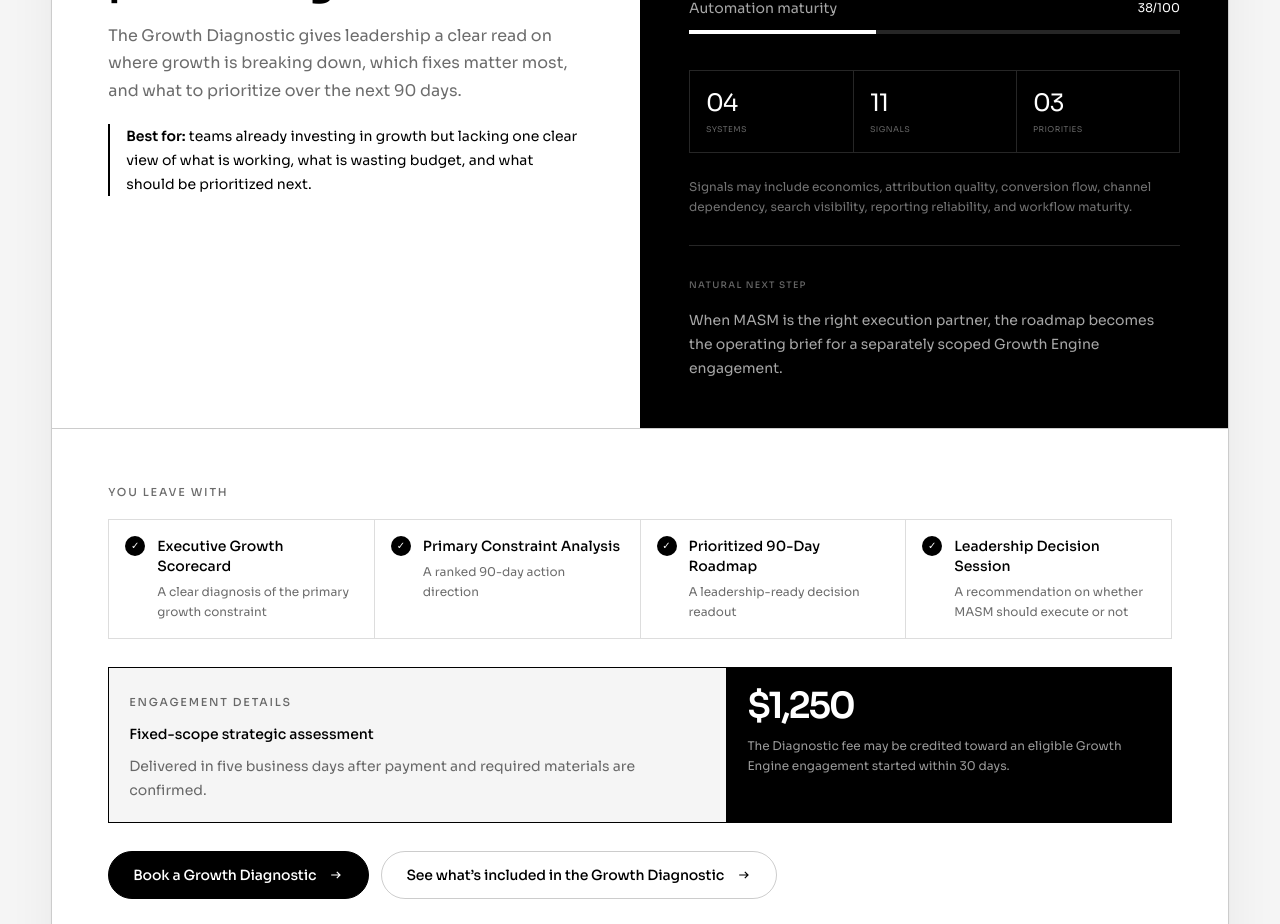
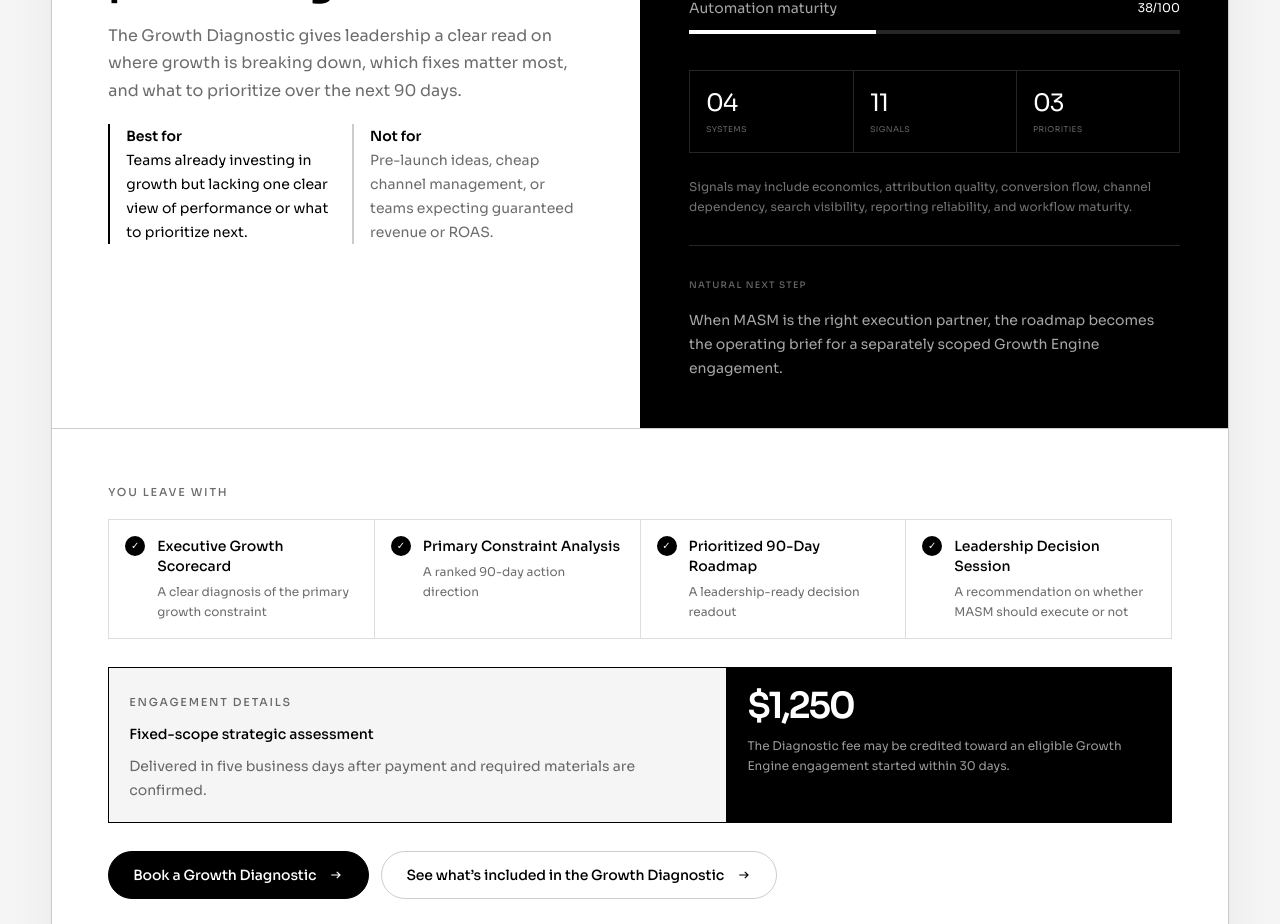
Before and after one commit to sianmatti/masm-website, a Next.js app: page / in a window 1280 px wide. Shown: the part 1560-2484 px from the top of the page. Built offline with nearby package versions, Linux system fonts and the light colour scheme.

Commit message:
Strengthen homepage qualification and conversion clarity

```diff
--- a/components/diagnostic.tsx
+++ b/components/diagnostic.tsx
@@ -53,11 +53,18 @@ export function Diagnostic() {
                 growth is breaking down, which fixes matter most, and what to
                 prioritize over the next 90 days.
               </p>
-              <p className="mt-5 border-l-2 border-ink pl-4 text-sm leading-6 text-ink">
-                <strong className="font-semibold">Best for:</strong> teams already
-                investing in growth but lacking one clear view of what is working,
-                what is wasting budget, and what should be prioritized next.
-              </p>
+              <div className="mt-5 grid gap-3 sm:grid-cols-2">
+                <p className="border-l-2 border-ink pl-4 text-sm leading-6 text-ink">
+                  <strong className="block font-semibold">Best for</strong>
+                  Teams already investing in growth but lacking one clear view
+                  of performance or what to prioritize next.
+                </p>
+                <p className="border-l-2 border-ink/20 pl-4 text-sm leading-6 text-muted">
+                  <strong className="block font-semibold text-ink">Not for</strong>
+                  Pre-launch ideas, cheap channel management, or teams expecting
+                  guaranteed revenue or ROAS.
+                </p>
+              </div>
             </div>
             <div className="order-3 border-t border-ink/20 bg-ink p-7 text-white sm:p-10 md:order-none md:border-l md:border-t-0 lg:p-12">
               <div className="flex items-center justify-between border-b border-white/15 pb-5">
```
